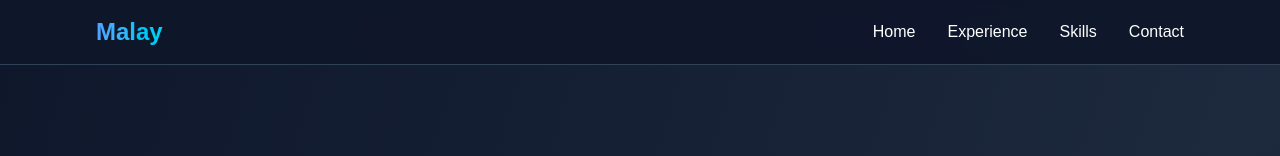
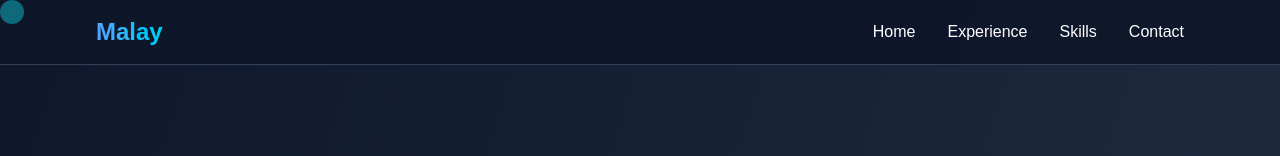
Before and after one commit to hi-malay/Portfolio, a Next.js app: page / in a window 1280 px wide. Shown: the top 156 px of the page. Built offline with nearby package versions, Linux system fonts and the light colour scheme.

Commit message:
reverse animation

```diff
--- a/src/app/page.tsx
+++ b/src/app/page.tsx
@@ -1,6 +1,13 @@
 "use client";
 import { useState, useEffect } from "react";
-import { easeInOut, easeOut, motion } from "framer-motion";
+import {
+  easeInOut,
+  easeOut,
+  useMotionValue,
+  useSpring,
+  motion,
+} from "framer-motion";
+
 import {
   Menu,
   X,
@@ -268,6 +275,26 @@ export default function Portfolio() {
       ],
     },
   ];
+
+  const cursorX = useMotionValue(0);
+  const cursorY = useMotionValue(0);
+
+  // spring configuration
+  const springConfig = { stiffness: 300, damping: 25, mass: 0.5 };
+
+  // create spring-animated values
+  const cursorXSpring = useSpring(cursorX, springConfig);
+  const cursorYSpring = useSpring(cursorY, springConfig);
+
+  // track mouse movement
+  useEffect(() => {
+    const moveCursor = (e: MouseEvent) => {
+      cursorX.set(e.clientX);
+      cursorY.set(e.clientY);
+    };
+    window.addEventListener("mousemove", moveCursor);
+    return () => window.removeEventListener("mousemove", moveCursor);
+  }, [cursorX, cursorY]);
 
   const stats = [
     { label: "Years Experience", value: "4+", delay: 0 },
@@ -779,6 +806,13 @@ export default function Portfolio() {
           © 2025 Malay Mishra. Crafted with React & Framer Motion.
         </motion.p>
       </motion.footer>
+      <motion.div
+        className="fixed top-0 left-0 w-6 h-6 bg-cyan-400/50 rounded-full pointer-events-none z-[9999] mix-blend-difference"
+        style={{
+          translateX: cursorXSpring,
+          translateY: cursorYSpring,
+        }}
+      />
     </div>
   );
 }
```
